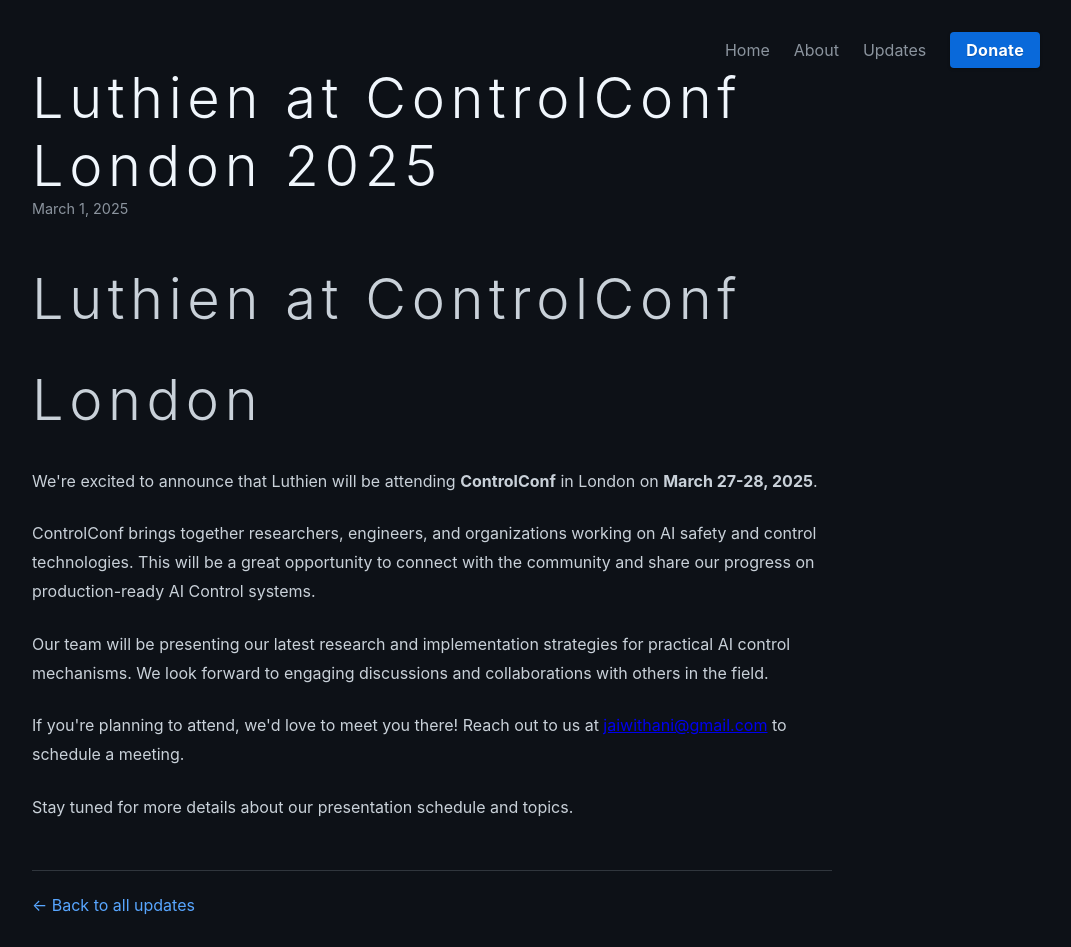
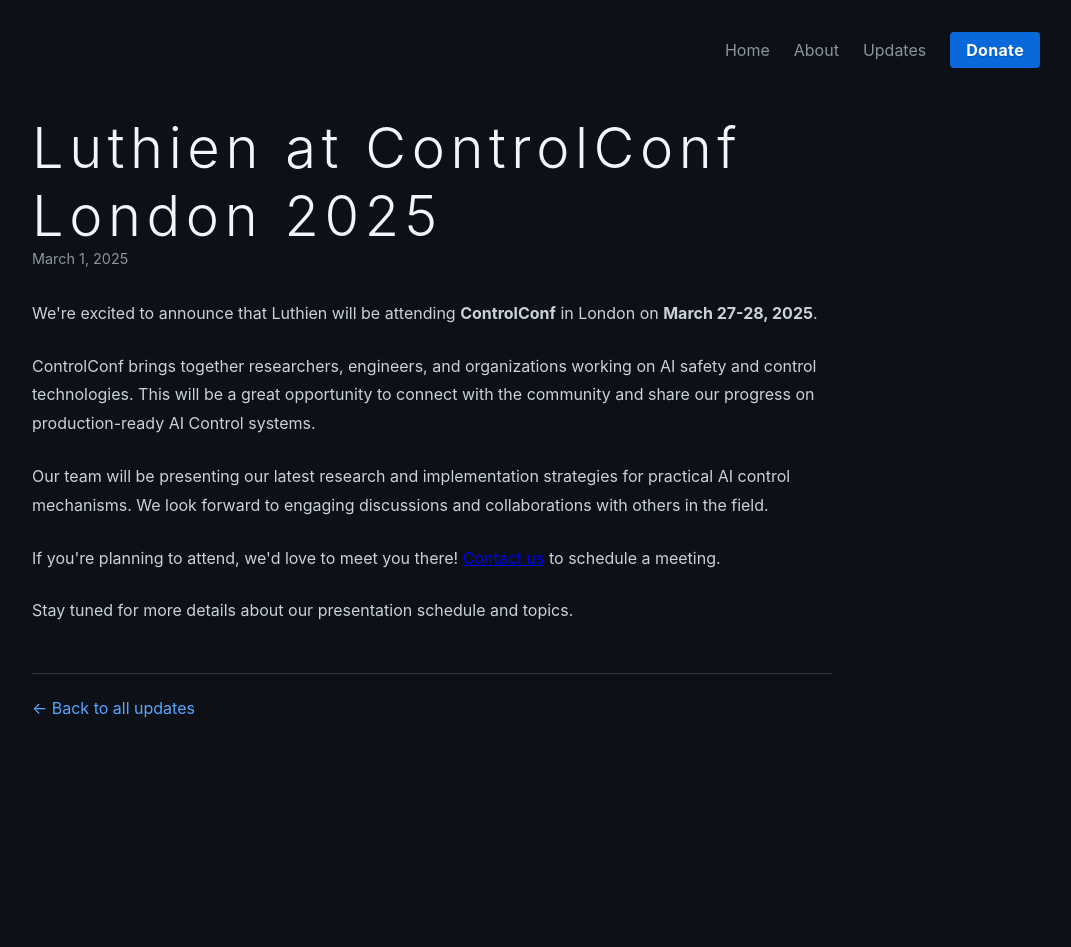
Before and after one commit to LuthienResearch/luthien_site, an Eleventy site: page src/updates/2025-03-controlconf.md in a window 1280 px wide. Shown: the whole page, without its empty margins (208-1279 px from the left). After the commit the page ends 800 px from the top, so only its background shows below. Built offline with nearby package versions, Linux system fonts and the light colour scheme; Eleventy itself is replaced by a stand-in of ours; files that its build step writes are made by us from their sources.

Commit message:
Fix duplicate title and obscure email address in update

```diff
--- a/src/updates/2025-03-controlconf.md
+++ b/src/updates/2025-03-controlconf.md
@@ -5,14 +5,12 @@ layout: update.njk
 description: Join us at ControlConf in London this March to learn about our latest work in AI Control.
 ---
 
-# Luthien at ControlConf London
-
 We're excited to announce that Luthien will be attending **ControlConf** in London on **March 27-28, 2025**.
 
 ControlConf brings together researchers, engineers, and organizations working on AI safety and control technologies. This will be a great opportunity to connect with the community and share our progress on production-ready AI Control systems.
 
 Our team will be presenting our latest research and implementation strategies for practical AI control mechanisms. We look forward to engaging discussions and collaborations with others in the field.
 
-If you're planning to attend, we'd love to meet you there! Reach out to us at [{{ site.contactEmail }}](mailto:{{ site.contactEmail }}) to schedule a meeting.
+If you're planning to attend, we'd love to meet you there! [Contact us](mailto:{{ site.contactEmail }}) to schedule a meeting.
 
 Stay tuned for more details about our presentation schedule and topics.
```
